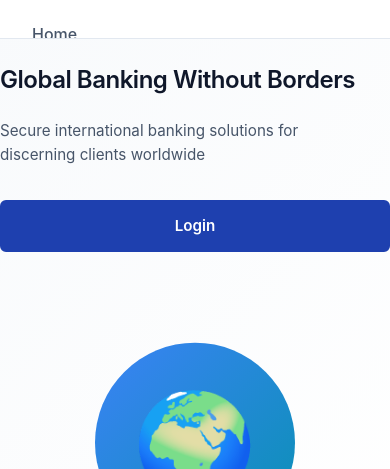
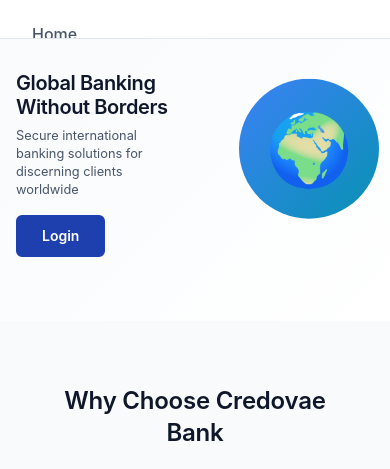
Before and after one commit to Josh-D-Boss/Credovae-Bank, a website: page index.html in a window 390 px wide. Shown: the part 70-539 px from the top of the page. Drawn offline with Linux system fonts and the light colour scheme.

Commit message:
Refactor responsive design styles for hero section

```diff
--- a/css/style.css
+++ b/css/style.css
@@ -858,6 +858,10 @@ p {
    RESPONSIVE DESIGN
    ============================================ */
 
+/* ============================================
+   RESPONSIVE DESIGN
+   ============================================ */
+
 @media (max-width: 768px) {
     h1 {
         font-size: 2rem;
@@ -894,29 +898,58 @@ p {
         display: none;
     }
 
+    /* ====================================
+       HERO SECTION - HYBRID LAYOUT
+       Keep desktop layout on mobile!
+       ==================================== */
     .hero {
-        grid-template-columns: 1fr;
-        padding: 2rem 0;
+        display: flex !important;
+        flex-direction: row !important; /* FORCE side-by-side */
+        gap: 1rem !important;
+        padding: 2rem 1rem !important;
+        min-height: unset !important;
+    }
+
+    .hero-content {
+        flex: 0 0 55% !important;
+        max-width: 55% !important;
+        padding-right: 0.5rem !important;
+    }
+
+    .hero-visual {
+        flex: 0 0 45% !important;
+        max-width: 45% !important;
+        min-height: unset !important;
     }
 
     .hero-title {
-        font-size: 2rem;
+        font-size: 1.5rem !important;
+        line-height: 1.2 !important;
+        margin-bottom: 0.5rem !important;
     }
 
     .hero-subtitle {
-        font-size: 1rem;
-    }
-
-    .hero-visual {
-        min-height: 250px;
+        font-size: 0.875rem !important;
+        line-height: 1.4 !important;
+        margin-bottom: 1rem !important;
     }
 
     .globe-animation {
-        width: 200px;
-        height: 200px;
-        font-size: 100px;
+        width: 100% !important;
+        max-width: 180px !important;
+        height: 180px !important;
+        font-size: 90px !important;
     }
 
+    .hero-email-section .btn-primary {
+        padding: 0.5rem 1.5rem !important;
+        font-size: 0.875rem !important;
+        width: auto !important;
+    }
+
+    /* ====================================
+       EVERYTHING ELSE - NORMAL MOBILE
+       ==================================== */
     .section-title {
         font-size: 1.75rem;
         margin-bottom: 2rem;
@@ -953,9 +986,22 @@ p {
     .nav-menu {
         gap: 0.5rem;
     }
+
+    /* Stack all grids vertically */
+    .benefits-grid,
+    .services-grid,
+    .trust-grid,
+    .values-grid,
+    .clientele-grid,
+    .standards-grid,
+    .presence-grid,
+    .footer-grid {
+        grid-template-columns: 1fr !important;
+    }
 }
 
 @media (max-width: 480px) {
+    /* Extra small devices */
     h1 {
         font-size: 1.75rem;
     }
@@ -965,15 +1011,17 @@ p {
     }
 
     .hero-title {
-        font-size: 1.5rem;
+        font-size: 1.25rem !important;
     }
 
     .hero-subtitle {
-        font-size: 0.95rem;
+        font-size: 0.8rem !important;
     }
 
-    .hero {
-        padding: 1.5rem 0;
+    .globe-animation {
+        width: 140px !important;
+        height: 140px !important;
+        font-size: 70px !important;
     }
 
     .btn-primary {
@@ -985,17 +1033,6 @@ p {
     .btn-large {
         padding: 0.875rem 1.5rem;
         font-size: 1rem;
-    }
-
-    .benefits-grid,
-    .services-grid,
-    .trust-grid,
-    .values-grid,
-    .clientele-grid,
-    .standards-grid,
-    .presence-grid,
-    .footer-grid {
-        grid-template-columns: 1fr;
     }
 
     .section-title {
```
